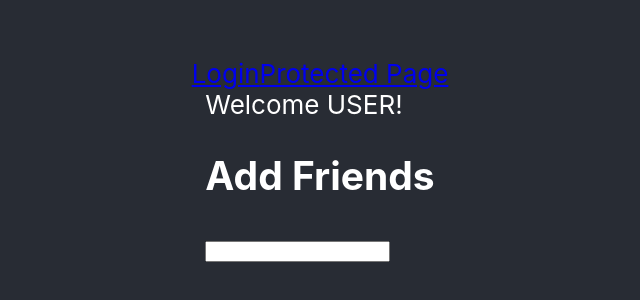
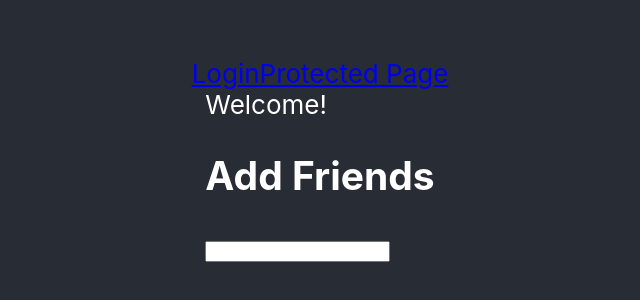
Before and after one commit to johngwells/Auth-Friends, a React (Create React App) app in the folder friends/: page / in a window 1280 px wide. Shown: the part 240-540 px from the top of the page, without its empty margins (320-960 px from the left). Built offline with nearby package versions, Linux system fonts and the light colour scheme; sample sign-in values are in the browser's storage.

Commit message:
change text

```diff
--- a/friends/src/components/Protected.js
+++ b/friends/src/components/Protected.js
@@ -4,7 +4,7 @@ import FriendsList from './FriendsList';
 const Protected = () => {
   return (
     <div>
-      Welcome USER!
+      Welcome!
       <FriendsList />
     </div>
   )
```
